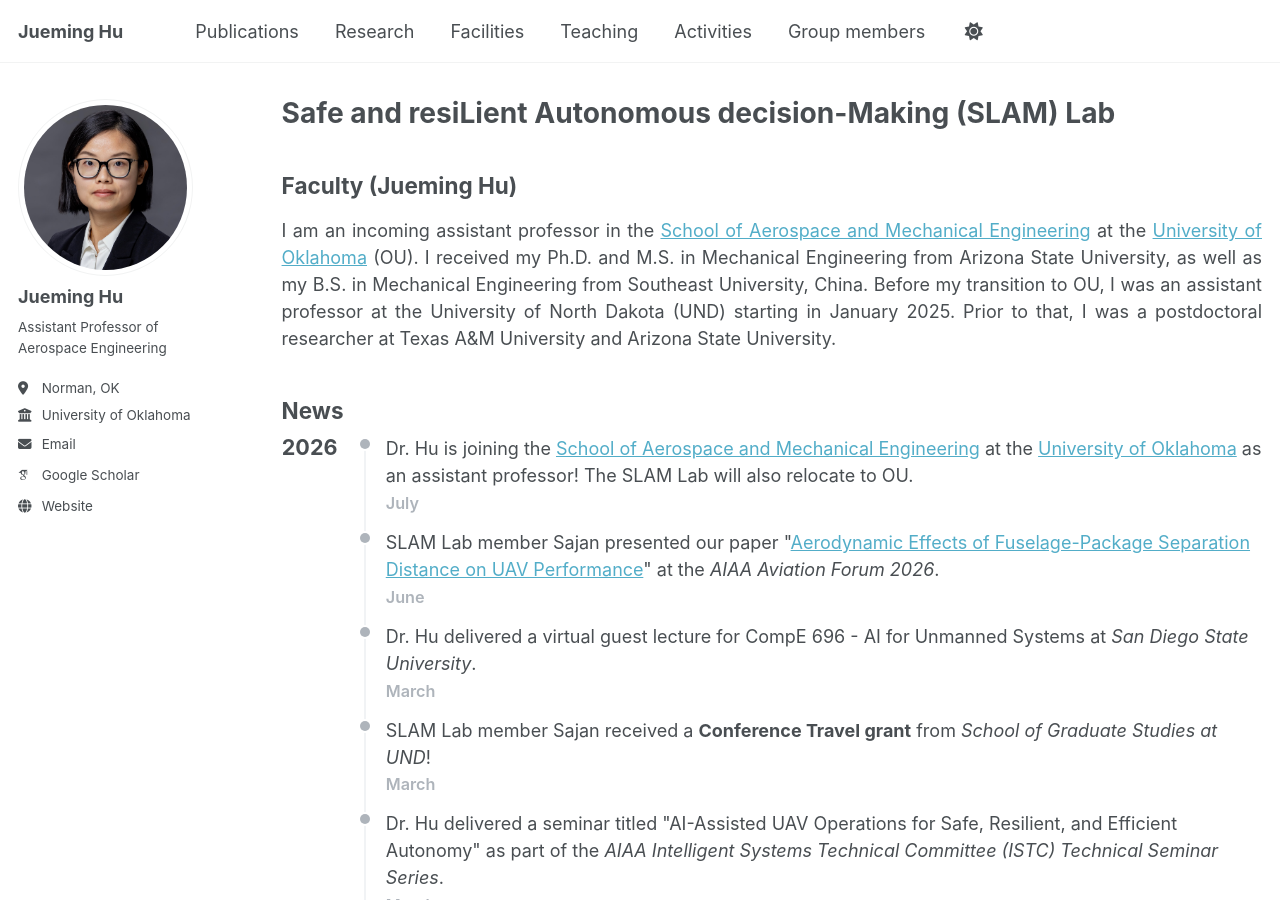
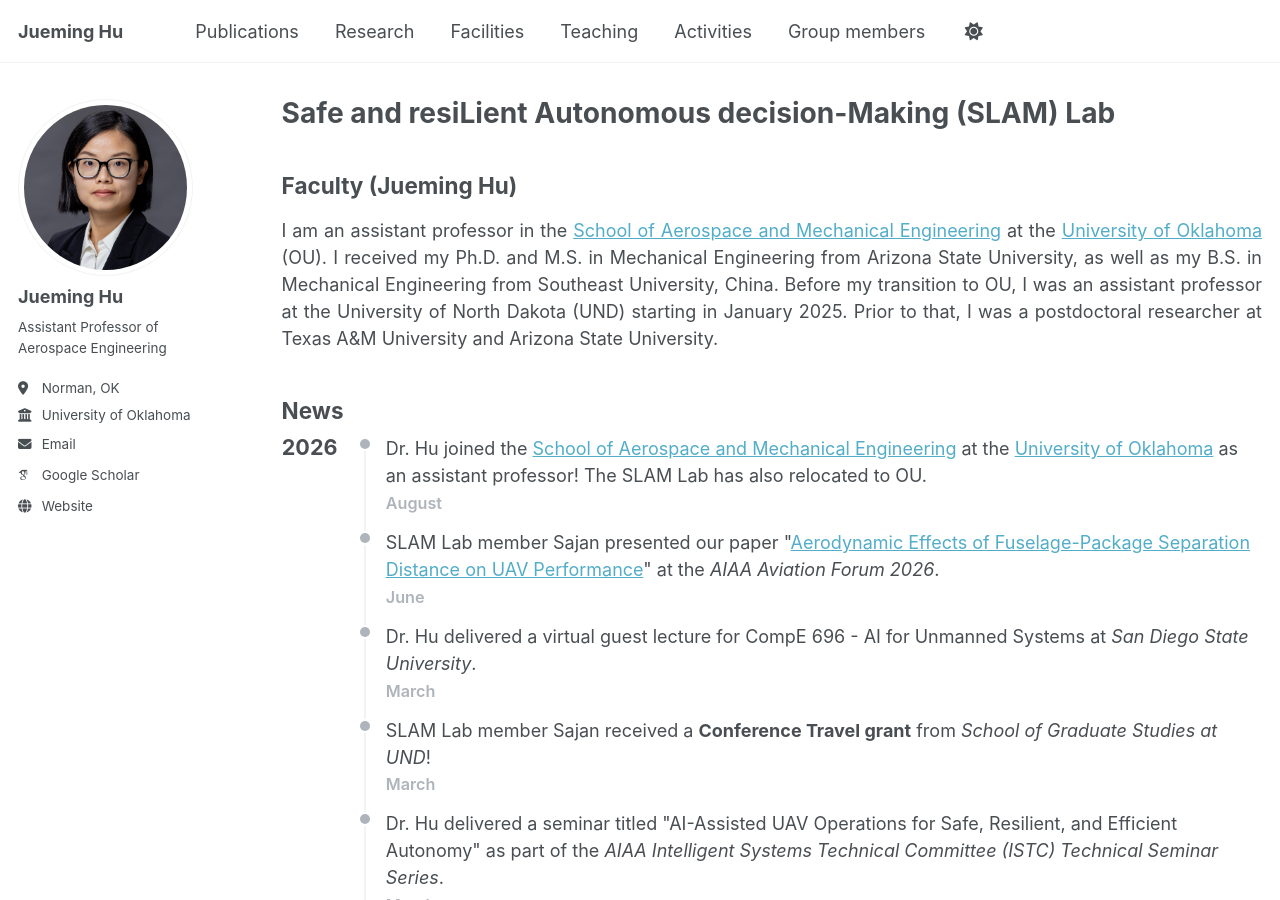
Before and after one commit to Jueming6/Jueming6.github.io, a Jekyll site: the page built from _pages/about.md, in a window 1280 px wide and 900 px high. Built offline with Jekyll 4.4.1, drawn with Linux system fonts in a browser that asks for light colours; some web fonts are replaced.

Commit message:
update 082026

```diff
--- a/_pages/about.md
+++ b/_pages/about.md
@@ -14,7 +14,7 @@
 ## Faculty (Jueming Hu)
 
 <p style="text-align: justify;">
-I am an incoming assistant professor in the <a href="https://www.ou.edu/coe/ame">School of Aerospace and Mechanical Engineering</a> at the <a href="https://www.ou.edu/">University of Oklahoma</a> (OU). I received my Ph.D. and M.S. in Mechanical Engineering from Arizona State University, as well as my B.S. in Mechanical Engineering from Southeast University, China. Before my transition to OU, I was an assistant professor at the University of North Dakota (UND) starting in January 2025. Prior to that, I was a postdoctoral researcher at Texas A&M University and Arizona State University.
+I am an assistant professor in the <a href="https://www.ou.edu/coe/ame">School of Aerospace and Mechanical Engineering</a> at the <a href="https://www.ou.edu/">University of Oklahoma</a> (OU). I received my Ph.D. and M.S. in Mechanical Engineering from Arizona State University, as well as my B.S. in Mechanical Engineering from Southeast University, China. Before my transition to OU, I was an assistant professor at the University of North Dakota (UND) starting in January 2025. Prior to that, I was a postdoctoral researcher at Texas A&M University and Arizona State University.
 
 </p>
 
@@ -23,8 +23,8 @@
   <div class="tl-year">2026</div>
   <ul class="tl start-top">
   <li>
-      <div class="desc">Dr. Hu is joining the <a href="https://www.ou.edu/coe/ame">School of Aerospace and Mechanical Engineering</a> at the <a href="https://www.ou.edu/">University of Oklahoma</a> as an assistant professor! The SLAM Lab will also relocate to OU.</div>
-      <div class="month">July</div>
+      <div class="desc">Dr. Hu joined the <a href="https://www.ou.edu/coe/ame">School of Aerospace and Mechanical Engineering</a> at the <a href="https://www.ou.edu/">University of Oklahoma</a> as an assistant professor! The SLAM Lab has also relocated to OU.</div>
+      <div class="month">August</div>
     </li>
    <li>
       <div class="desc">SLAM Lab member Sajan presented our paper "<a href="https://www.researchgate.net/publication/406027502_Aerodynamic_Effects_of_Fuselage-Package_Separation_Distance_on_UAV_Performance#fullTextFileContent">Aerodynamic Effects of Fuselage-Package Separation Distance on UAV Performance</a>" at the <em>AIAA Aviation Forum 2026</em>.</div>
```
Also changed, not shown: 1 other file.
